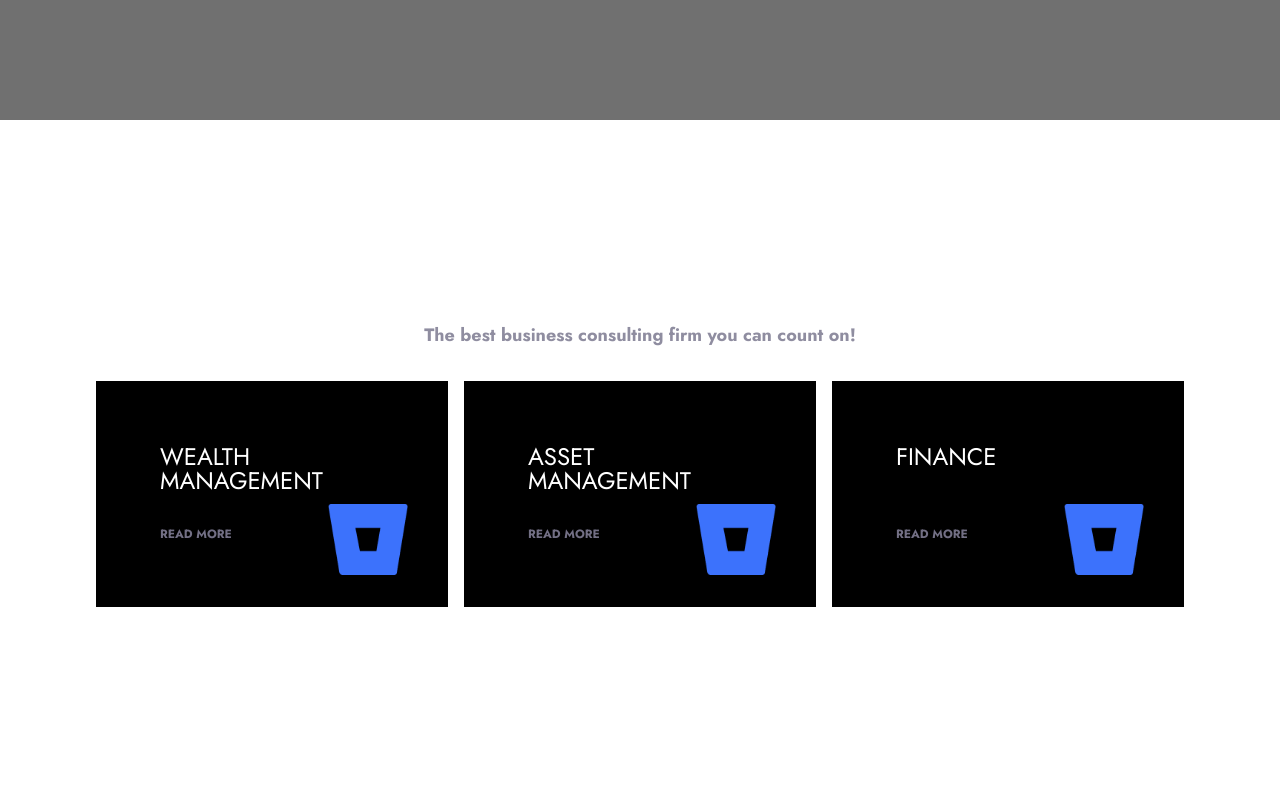
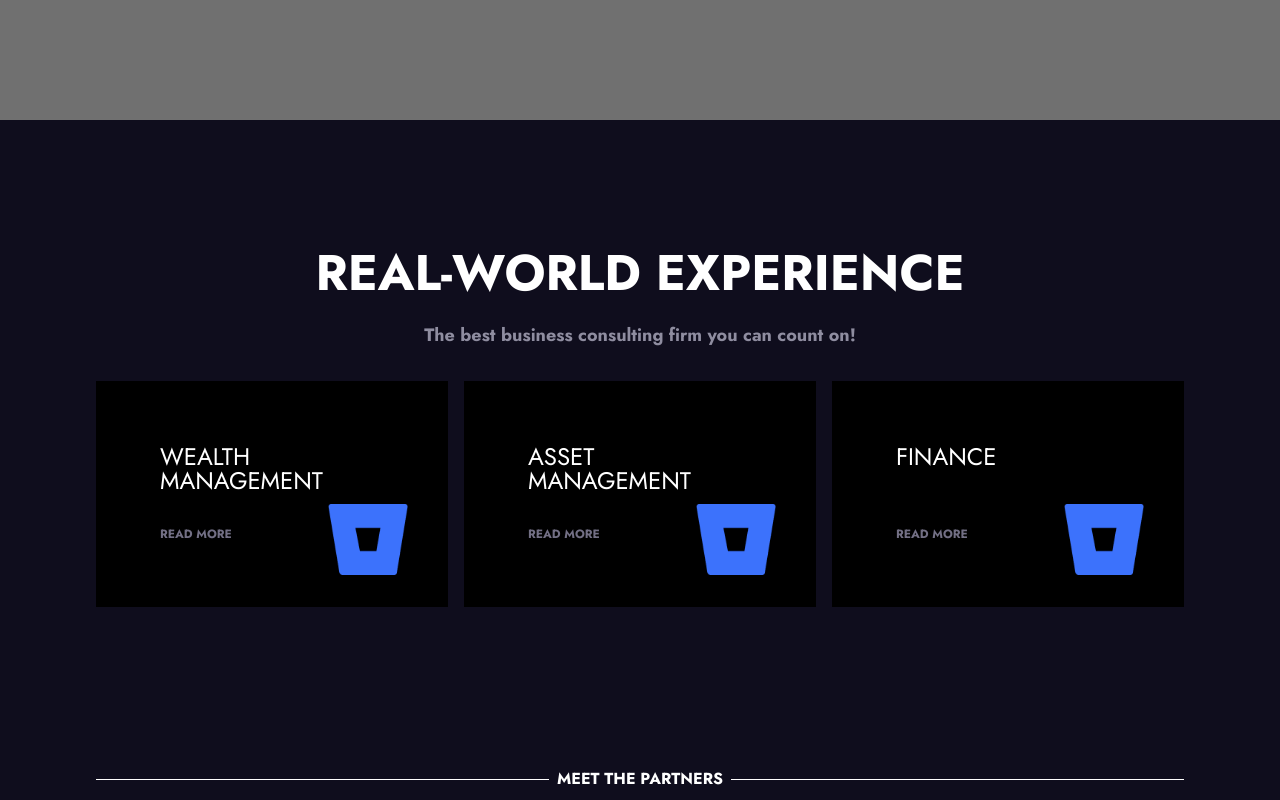
Before and after one commit to 0xlarmideh/fastamoni-assessment, a React (Vite) app: page / in a window 1280 px wide. Shown: the part 720-1520 px from the top of the page. Built offline with nearby package versions, Linux system fonts and the light colour scheme.

Commit message:
fix bg issue

```diff
--- a/src/components/SectionWrapper.tsx
+++ b/src/components/SectionWrapper.tsx
@@ -2,7 +2,7 @@ import { ReactNode } from "react";
 
 const SectionWrapper = ({
   extraClassName,
-  bgColor,
+  bgColor = "bg-white",
   children,
 }: {
   extraClassName?: string;
@@ -10,7 +10,7 @@ const SectionWrapper = ({
   children: ReactNode;
 }) => {
   return (
-    <section className={`w-full bg-[${bgColor}]`}>
+    <section className={`w-full ${bgColor}`}>
       <div
         className={`px-[1.5rem] py-[4rem] md:px-[4rem] md:py-[6rem] lg:px-[6rem] lg:pt-[8rem] lg:pb-[12rem] mx-auto max-w-7xl ${extraClassName}`}
       >
--- a/src/sections/DicoverMore/index.tsx
+++ b/src/sections/DicoverMore/index.tsx
@@ -1,7 +1,7 @@
 const DiscoverMore = () => {
   return (
-    <section className="bg-[#4b4955] py-20 text-white flex justify-center ">
-      <div>
+    <section className=" bg-[#4b4955] text-white flex justify-center ">
+      <div className="px-[1.5rem] md:px-[4rem] lg:px-[6rem] py-20 ">
         <p className="text-center leading-[100%] font-bold tracking-[-0.02px] text-[36px] md:text-[48px] lg:text-[60px] mb-[2rem]">
           MISSION IS TO PROTECT <br />
           YOUR BUSINESSES &<br />
--- a/src/sections/Header/Header.tsx
+++ b/src/sections/Header/Header.tsx
@@ -2,7 +2,7 @@ import SectionWrapper from "../../components/SectionWrapper";
 
 const Header = () => {
   return (
-    <SectionWrapper bgColor="#707070">
+    <SectionWrapper bgColor="!bg-[#707070]">
       <div className="text-white flex flex-col gap-8">
         <p className="font-medium text-[20px]">WELCOME TO CODEKEEPER</p>
         <p className="font-bold tracking-[-0.03px] text-[48px] md:text-[75px] lg:text-[90px] leading-[100%]">
--- a/src/sections/Layout/Footer/Footer.tsx
+++ b/src/sections/Layout/Footer/Footer.tsx
@@ -23,7 +23,7 @@ const Footer = () => {
   ];
   const details2 = ["Support", "Terms of Use", "Privacy & Policy", "Help"];
   return (
-    <SectionWrapper bgColor="#000" extraClassName=" text-[#8F8DA0]">
+    <SectionWrapper bgColor="!bg-[#000]" extraClassName=" text-[#8F8DA0]">
       <div className="grid md:grid-cols-2 lg:grid-cols-3 gap-8 mt-4 border-b border-[#393737] pb-[4rem] ">
         {/* CreativeLogo section */}
         <div>
--- a/src/sections/NewCaseStudies/index.tsx
+++ b/src/sections/NewCaseStudies/index.tsx
@@ -12,7 +12,7 @@ const caseStudiesList = [
 const NewCaseStudies = () => {
   return (
     <SectionWrapper
-      bgColor="#F2F4F8"
+      bgColor="!bg-[#F2F4F8]"
       extraClassName="lg:pt-[12rem] lg:pb-[8rem]"
     >
       <TitleAndSubtitle
--- a/src/sections/NoOfProjects/index.tsx
+++ b/src/sections/NoOfProjects/index.tsx
@@ -14,7 +14,7 @@ const NoOfProjects = () => {
   const details = ["HIGHEST SUCCESS RATES", "WE BUILD EXPERIENCE"];
   return (
     <>
-      <SectionWrapper bgColor="#07122d" extraClassName="pb-[12rem]">
+      <SectionWrapper bgColor="!bg-[#07122d]" extraClassName="pb-[12rem]">
         <div className="relative gap-y-0 md:gap-y-4 grid grid-cols-2 md:grid-cols-4 ">
           {projects.map((item, idx) => (
             <div
--- a/src/sections/RealWordExperience/index.tsx
+++ b/src/sections/RealWordExperience/index.tsx
@@ -43,7 +43,7 @@ const RealWorldExperience = () => {
     "bg-[#1a2041] disabled:bg-slate-500 p-4 text-2xl border border-[#243979] text-[#3c72fc]";
 
   return (
-    <SectionWrapper bgColor="#0F0D1D" extraClassName="text-white">
+    <SectionWrapper bgColor="!bg-[#0F0D1D]" extraClassName="text-white">
       <TitleAndSubtitle
         title="REAL-WORLD EXPERIENCE"
         subtitle="The best business consulting firm you can count on!"
--- a/src/sections/WhatTheyAreTalkingAbout/index.tsx
+++ b/src/sections/WhatTheyAreTalkingAbout/index.tsx
@@ -30,7 +30,7 @@ const WhatTheyAreTalkingAbout = () => {
   const btnClassName = "bg-[#fff] rounded-full p-4 text-[#000]";
   return (
     <SectionWrapper
-      bgColor="#F2F4F8"
+      bgColor="!bg-[#F2F4F8]"
       extraClassName="flex flex-col md:flex-row gap-6 text-black"
     >
       <div className="w-full md:w-[40%]">
```
